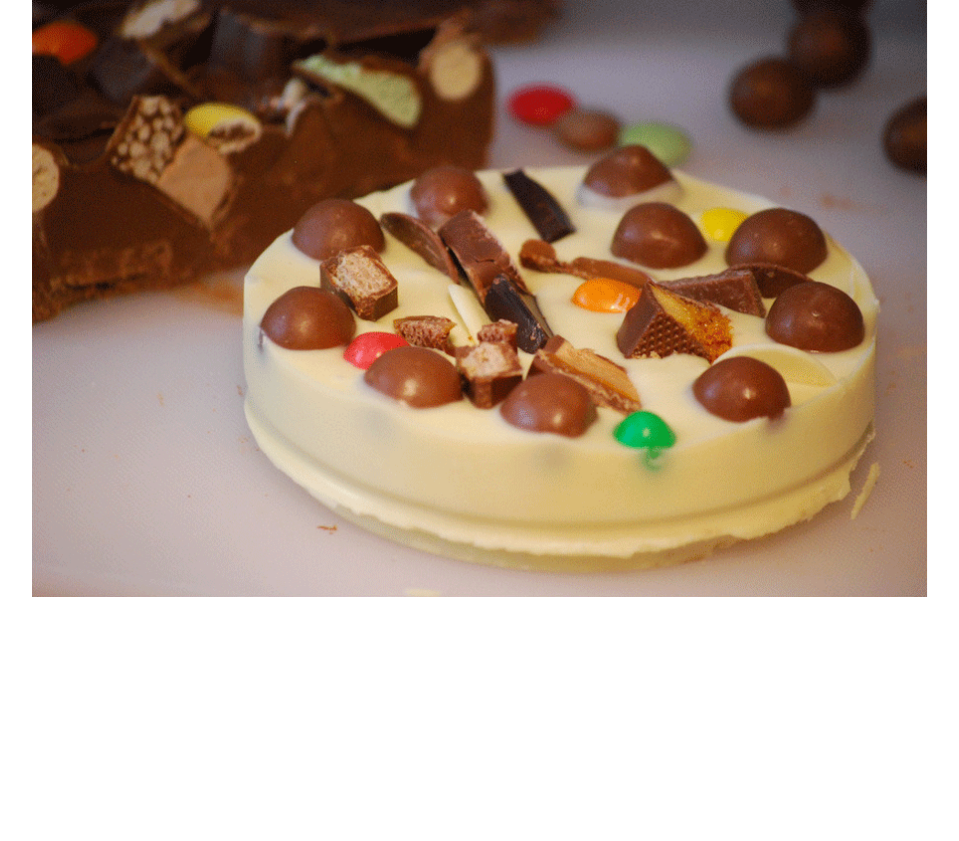
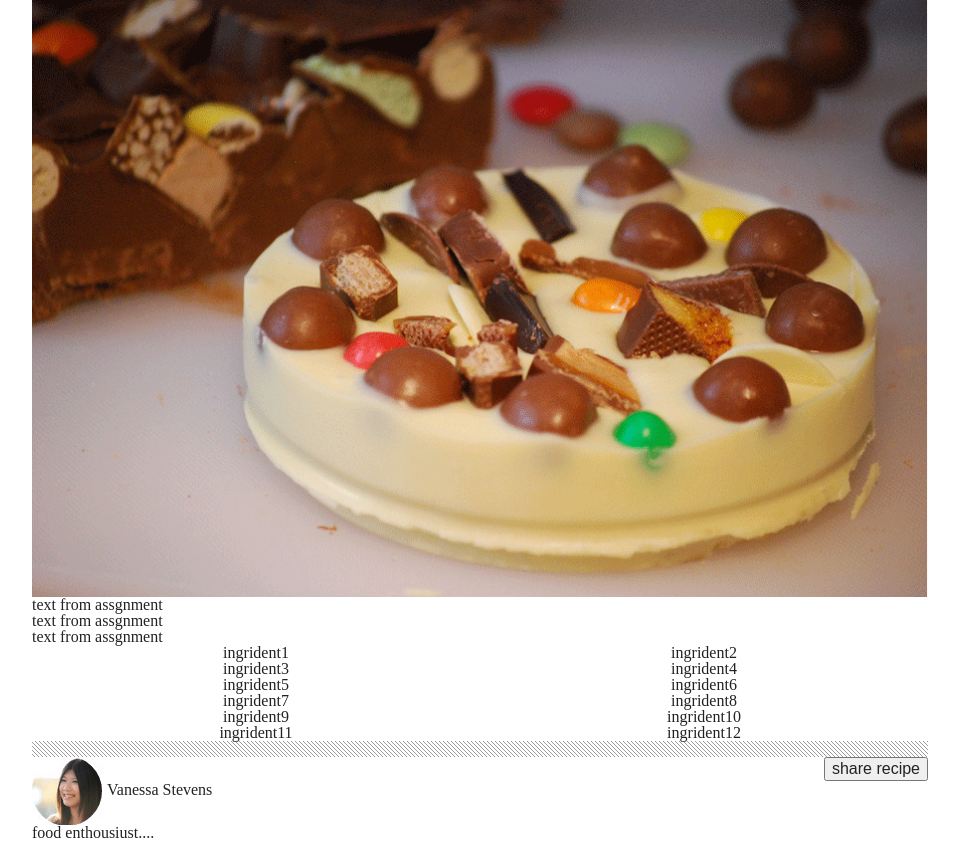
Before and after one commit to luapkb/chocolate-pizza-1, a plain HTML site: page index.html in a window 1280 px wide. Shown: the part 112-953 px from the top of the page, without its empty margins (160-1119 px from the left). Before the commit the page ends 800 px from the top, so only its background shows below. Drawn offline with Linux system fonts and the light colour scheme.

Commit message:
subtotal

```diff
--- a/index.html
+++ b/index.html
@@ -40,8 +40,60 @@
         <section>
             <img src="img/choco-pizza.png" alt="main, example food">
         </section>
-        <section class="bodyText"></section>
-        <section class="recipe"></section>
+        <section class="bodyText">
+            <p>
+                text from assgnment
+
+            </p>
+            <p>
+                text from assgnment
+
+            </p>
+            <p>
+                text from assgnment
+
+            </p>
+        </section>
+        <section class="recipe">
+            <form class="recipeForm">
+                <fieldset>
+                    <ul>
+                        <li>ingrident1</li>
+                        <li>ingrident2</li>
+                        <li>ingrident3</li>
+                        <li>ingrident4</li>
+                        <li>ingrident5</li>
+                        <li>ingrident6</li>
+                        <li>ingrident7</li>
+                        <li>ingrident8</li>
+                        <li>ingrident9</li>
+                        <li>ingrident10</li>
+                        <li>ingrident11</li>
+                        <li>ingrident12</li>
+                    </ul>
+                </fieldset>
+            </form>
+            <div class="bttmbar"></div>
+            <div class="abovefooter">
+
+                <div>
+                    <img src="img/van-pic.png" alt="">
+                    <h3>
+                        Vanessa Stevens
+                    </h3>
+                    <P>
+                        food enthousiust....
+                    </P>
+                </div>
+
+                <div>
+                    <button>
+                  share recipe
+                </button>
+                </div>
+            </div>
+        </section>
+
     </main>
     <footer>
 
--- a/styles.css
+++ b/styles.css
@@ -18,7 +18,7 @@ header ul li {
 }
 
 header div {
-    background-color: #ddd;
+    background-image: url("img/hr-img.png");
     height: 1em;
     width: 100%;
     clear: both;
@@ -35,3 +35,44 @@ header div {
 main section:nth-child(2) img {
     width: 100%;
 }
+
+.recipeForm {
+    text-align: center;
+}
+
+.recipeForm ul {
+    list-style-type: none;
+    display: flex;
+    flex-wrap: wrap;
+}
+
+.recipeForm ul li {
+    flex: 1 1 50%;
+    display: inline-block;
+}
+
+.bttmbar {
+    background-image: url("img/hr-img.png");
+    height: 1em;
+    width: 100%;
+}
+
+.recipeForm {
+    width: 100%;
+}
+
+.abovefooter div {
+    display: inline-block;
+}
+
+.abovefooter div:first-child {
+    float: left;
+}
+
+.abovefooter div:last-child {
+    float: right;
+}
+
+.abovefooter div h3 {
+    display: inline;
+}
```
